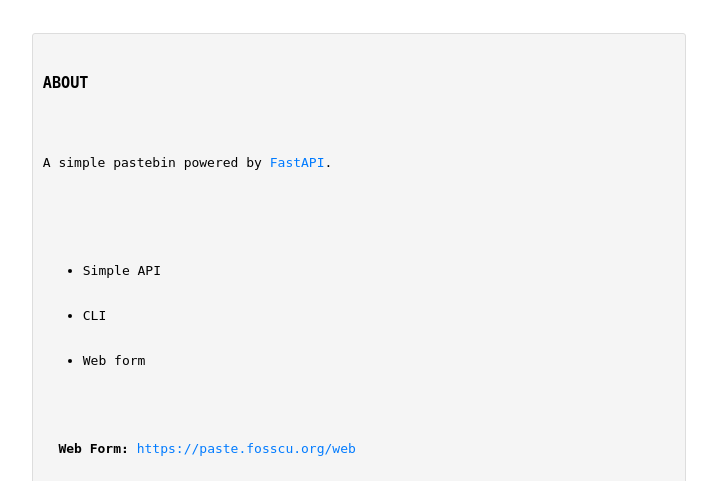
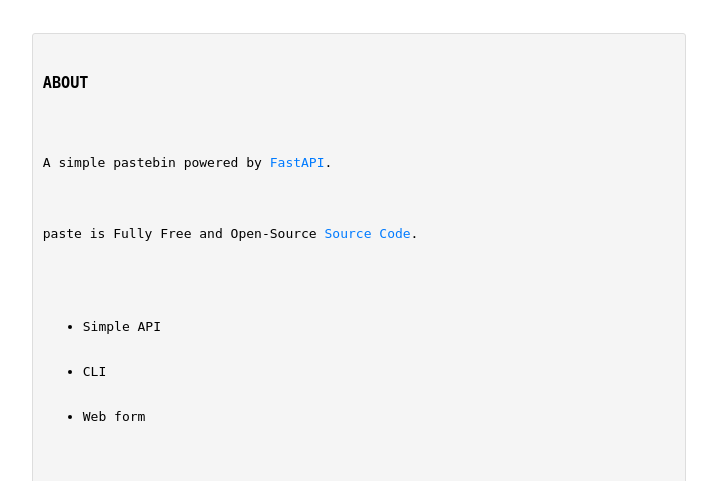
Before and after one commit to FOSS-Community/paste.py, a FastAPI app: page / in a window 1280 px wide. Shown: the top 481 px of the page, without its empty margins (281-998 px from the left). Run offline with FastAPI, Linux system fonts and the light colour scheme.

Commit message:
chore: added source and added title

```diff
--- a/src/paste/templates/index.html
+++ b/src/paste/templates/index.html
@@ -3,7 +3,7 @@
   <head>
     <meta charset="UTF-8" />
     <meta name="viewport" content="width=device-width, initial-scale=1.0" />
-    <title>FastAPI Pastebin</title>
+    <title>paste.py 🐍</title>
     <style>
       body {
         font-family: sans-serif;
@@ -51,7 +51,7 @@
   <h3>ABOUT</h3>
 
   <p>A simple pastebin powered by <a href="https://fastapi.tiangolo.com/">FastAPI</a>.</p>
-
+  <p>paste is Fully Free and Open-Source <a href="https://github.com/FOSS-Community/paste.py">Source Code</a>.</p>
   <ul>
     <li>Simple API</li>
     <li>CLI</li>
```
